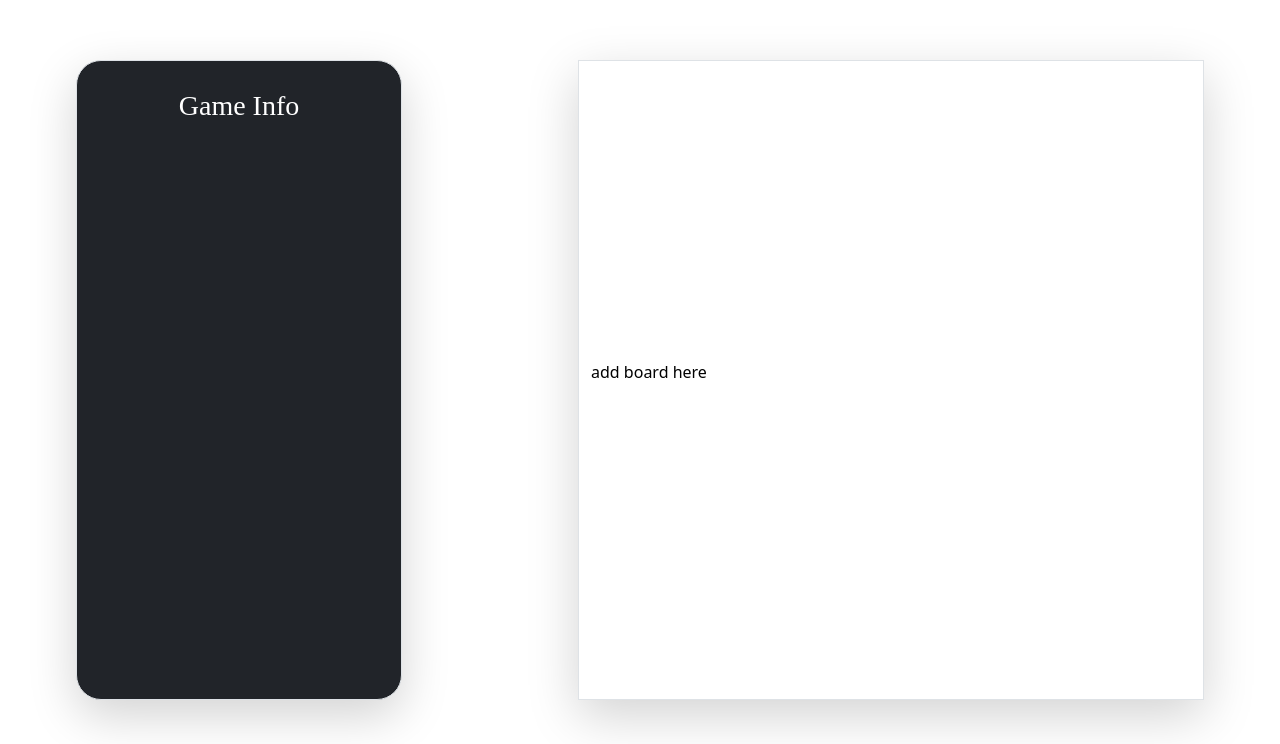
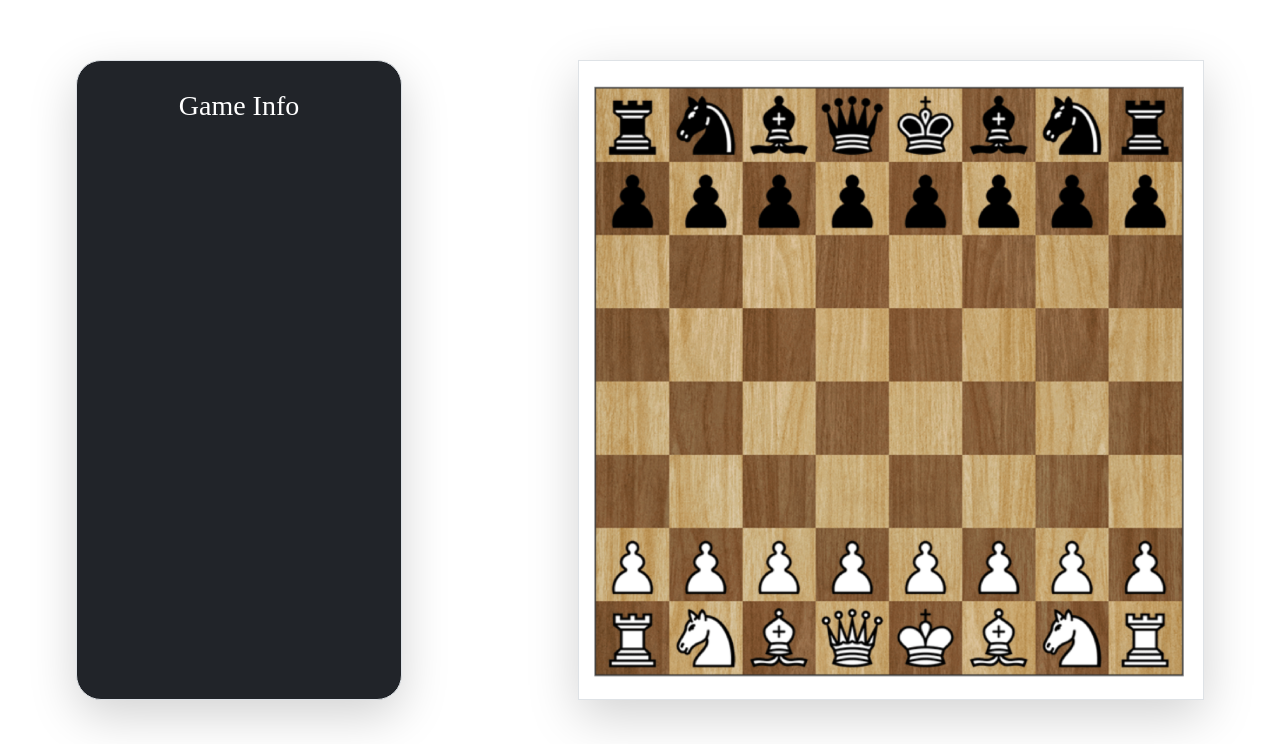
Before and after one commit to Ed-Bryce/COMP208, a PHP site: page /board.php in a window 1280 px wide. Shown: the part 56-800 px from the top of the page. Run offline with PHP 8.4, Linux system fonts and the light colour scheme; the visitor is signed in with stand-in values (Sample User, id 1); data that the repository does not hold is empty.

Commit message:
Added Chess board placehold image

```diff
--- a/board.php
+++ b/board.php
@@ -67,7 +67,8 @@
 
         <!-- Board -->
         <div class="container d-flex align-items-center border shadow-lg" style="width: 48%; height: 80vh; margin-top: 60px">
-            <p style="color: black;">add board here</p>
+            <!-- <p style="color: black;">add board here</p> -->
+            <img class="img-fluid mx-auto d-block" src="includes/chessBoard.png" alt="Game Placeholder">
         </div>
     </div>
 </body>
```
Also changed, not shown: includes/chessBoard.png (added).
